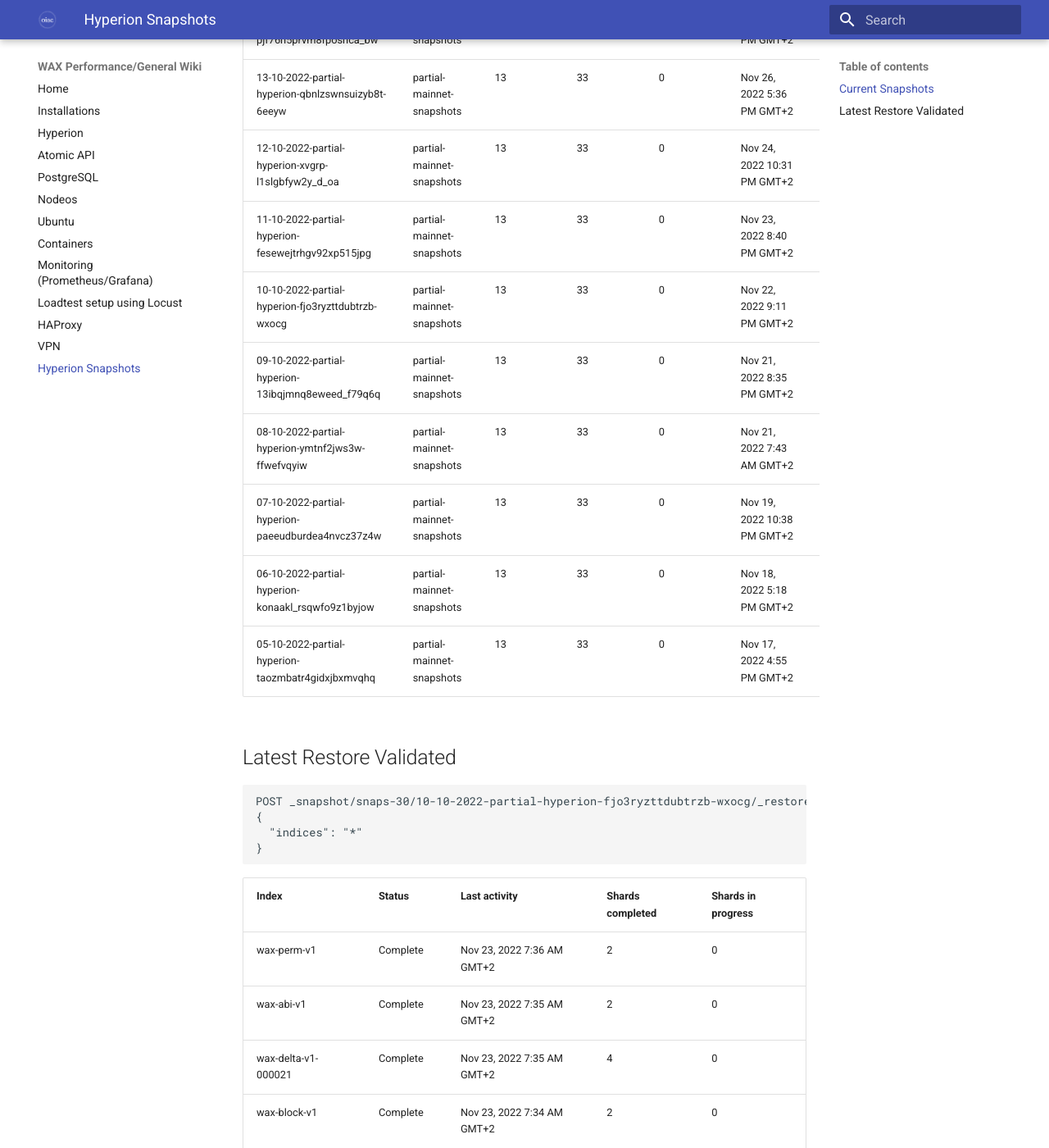
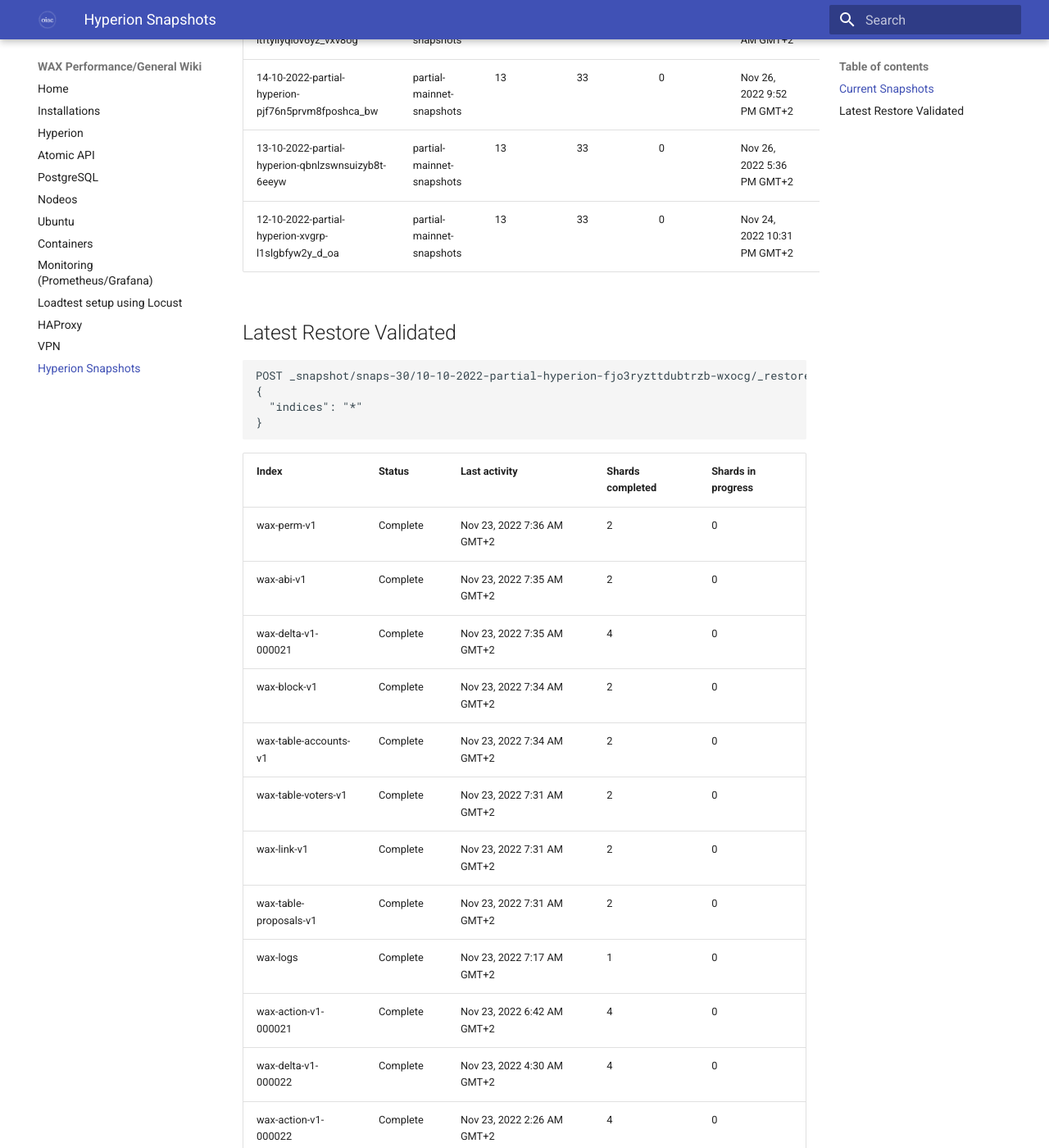
Before and after one commit to oneinacillian/wiki, an MkDocs documentation site: the page built from docs/snapshots.md, in a window 1280 px wide and 1400 px high, scrolled down 4355 px. Shown: the whole window at 82% size. Built offline with MkDocs 1.6.1 and Material for MkDocs 9.7.7, drawn with Linux system fonts in a browser that asks for light colours; some of the changed text lies outside the part shown.

```diff
--- a/docs/snapshots.md
+++ b/docs/snapshots.md
@@ -87,13 +88,6 @@
 | 14-10-2022-partial-hyperion-pjf76n5prvm8fposhca_bw | partial-mainnet-snapshots | 13      | 33     | 0             | Nov 26, 2022 9:52 PM GMT+2  | 27s      |
 | 13-10-2022-partial-hyperion-qbnlzswnsuizyb8t-6eeyw | partial-mainnet-snapshots | 13      | 33     | 0             | Nov 26, 2022 5:36 PM GMT+2  | 40s      |
 | 12-10-2022-partial-hyperion-xvgrp-l1slgbfyw2y_d_oa | partial-mainnet-snapshots | 13      | 33     | 0             | Nov 24, 2022 10:31 PM GMT+2 | 34s      |
-| 11-10-2022-partial-hyperion-fesewejtrhgv92xp515jpg | partial-mainnet-snapshots | 13      | 33     | 0             | Nov 23, 2022 8:40 PM GMT+2  | 21s      |
-| 10-10-2022-partial-hyperion-fjo3ryzttdubtrzb-wxocg | partial-mainnet-snapshots | 13      | 33     | 0             | Nov 22, 2022 9:11 PM GMT+2  | 32s      |
-| 09-10-2022-partial-hyperion-13ibqjmnq8eweed_f79q6q | partial-mainnet-snapshots | 13      | 33     | 0             | Nov 21, 2022 8:35 PM GMT+2  | 15s      |
-| 08-10-2022-partial-hyperion-ymtnf2jws3w-ffwefvqyiw | partial-mainnet-snapshots | 13      | 33     | 0             | Nov 21, 2022 7:43 AM GMT+2  | 22s      |
-| 07-10-2022-partial-hyperion-paeeudburdea4nvcz37z4w | partial-mainnet-snapshots | 13      | 33     | 0             | Nov 19, 2022 10:38 PM GMT+2 | 31s      |
-| 06-10-2022-partial-hyperion-konaakl_rsqwfo9z1byjow | partial-mainnet-snapshots | 13      | 33     | 0             | Nov 18, 2022 5:18 PM GMT+2  | 26s      |
-| 05-10-2022-partial-hyperion-taozmbatr4gidxjbxmvqhq | partial-mainnet-snapshots | 13      | 33     | 0             | Nov 17, 2022 4:55 PM GMT+2  | 23s      |
 
 
 ## Latest Restore Validated
```
Also changed, not shown: other parts of docs/snapshots.md (+1 -0 lines).
